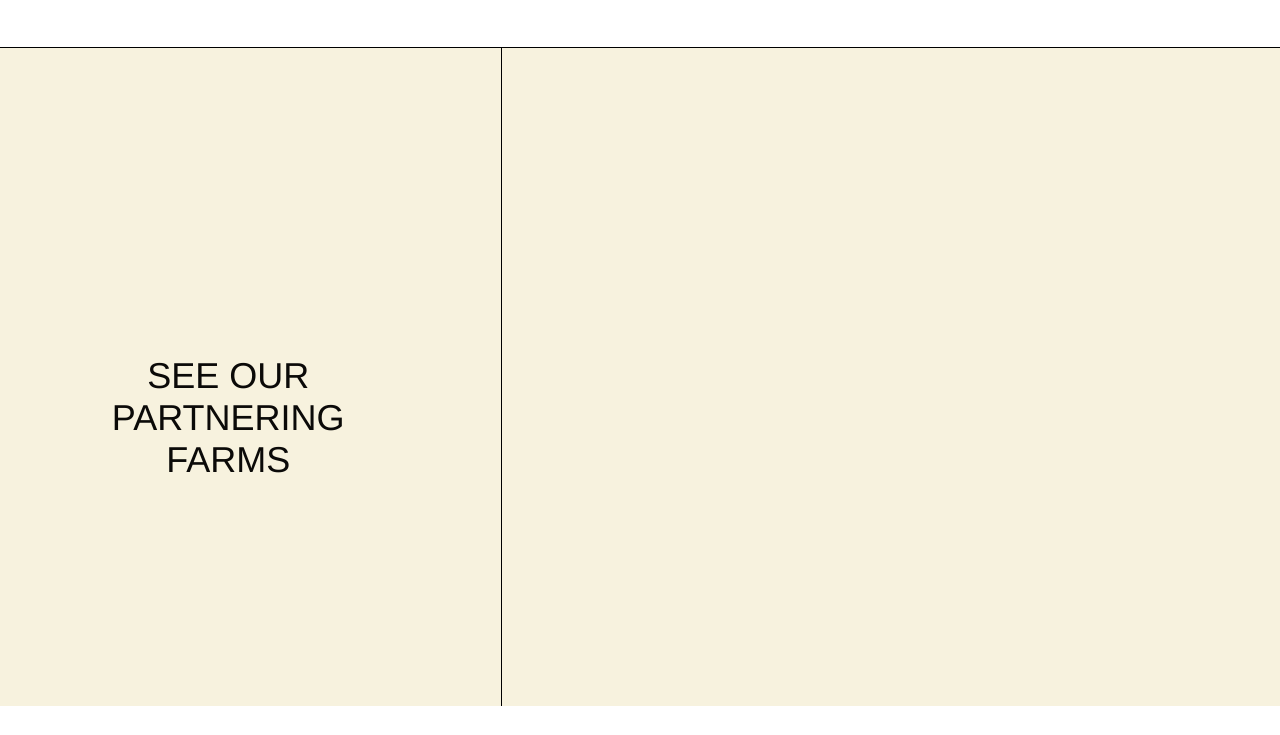
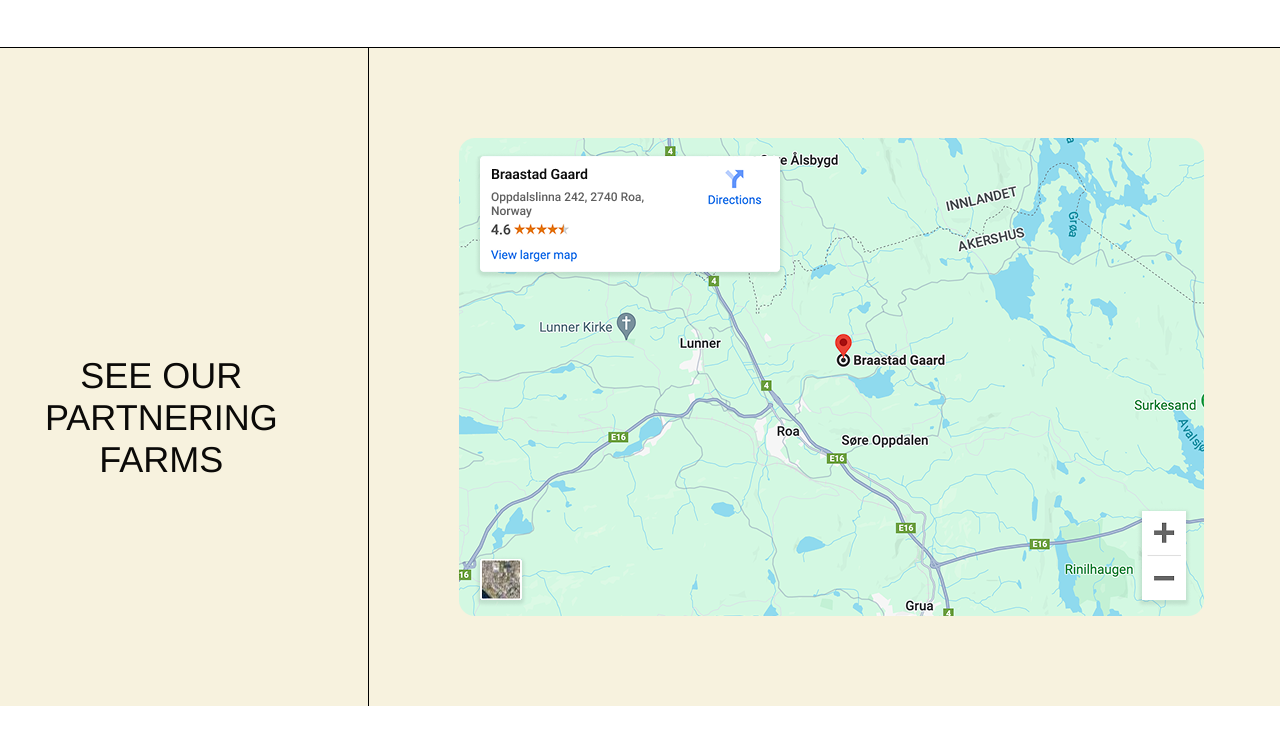
Before and after one commit to annlis82/Visual-Studio-Code, a plain HTML site: page product.html in a window 1280 px wide. Shown: the part 1420-2155 px from the top of the page. Drawn offline with nearby package versions, Linux system fonts and the light colour scheme; a web font is replaced by a local one.

Commit message:
Added map image

```diff
--- a/product.html
+++ b/product.html
@@ -46,13 +46,13 @@
 </ul>
 </section>
 
-
 <section id="partners">
   <div class="container-product">
     <div class="left-panel-product">
     <h2>SEE OUR<br>PARTNERING FARMS</h2>
     </div>
     <div class="right-panel-product">
+      <img src="Map.png" alt="Image of map showing Braastad Gård">
     </div>
   </div>
 </section>
```
